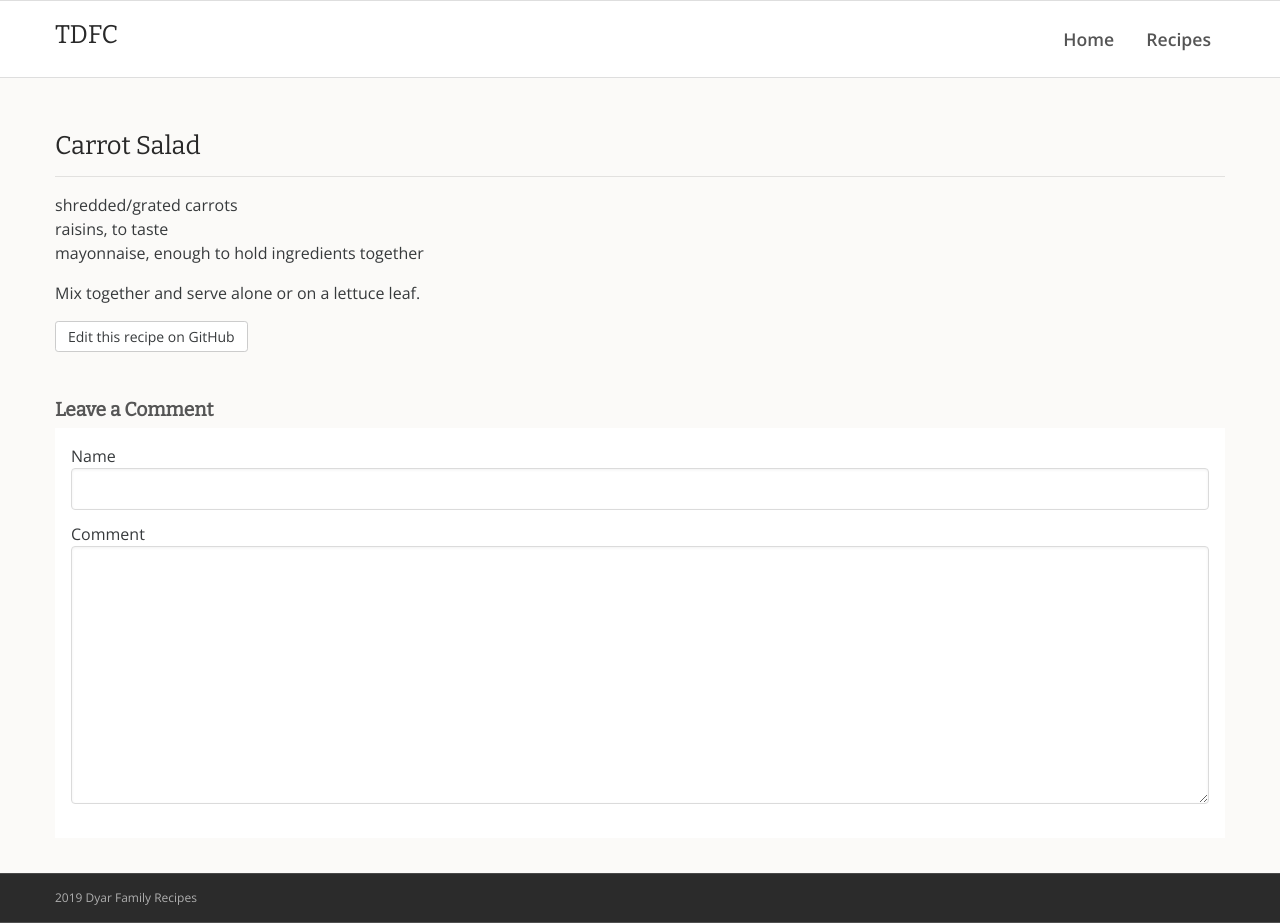
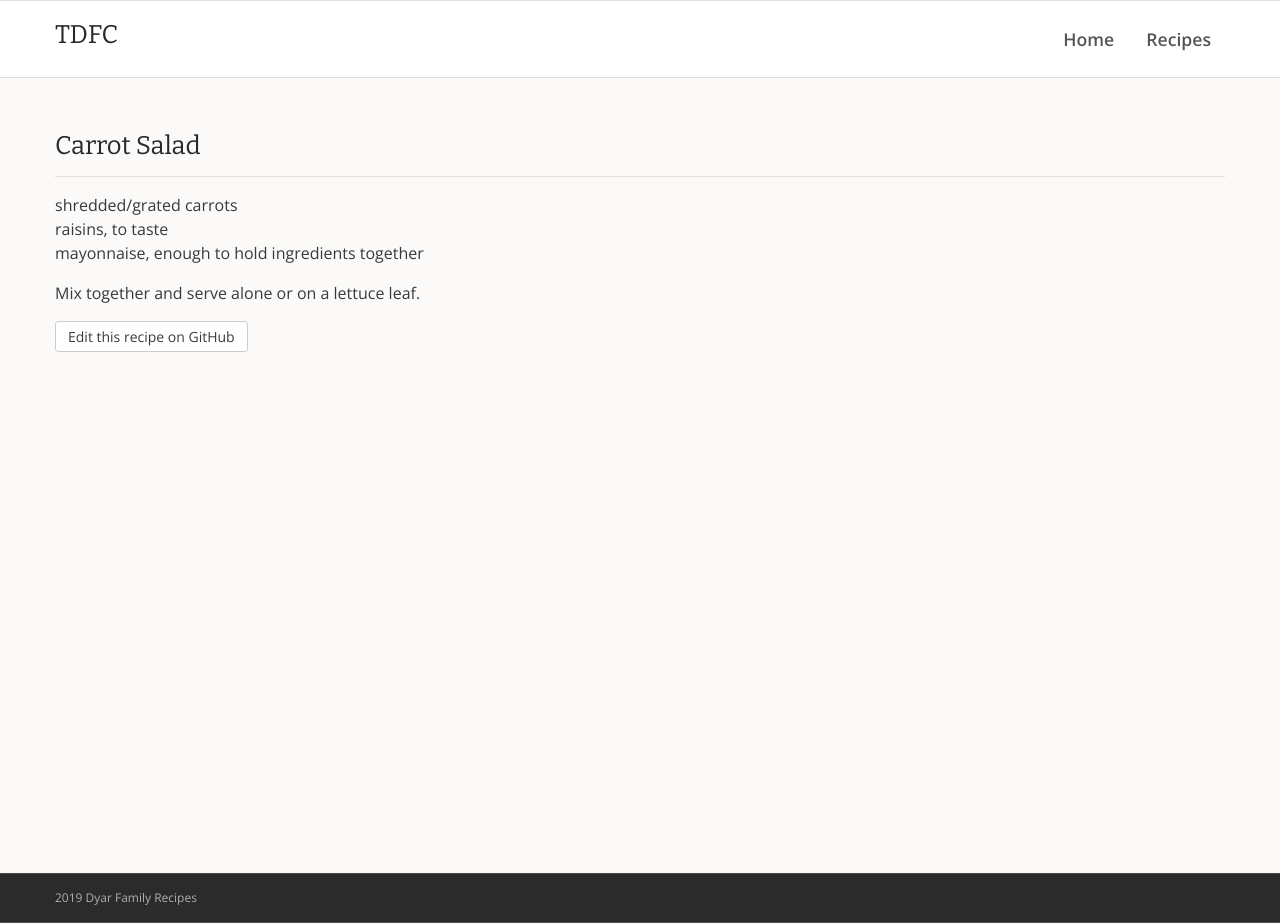
Before and after one commit to rdyar/tdfc, a Jekyll site: the page built from _soup-and-salad/carrot-salad.md, in a window 1280 px wide and 923 px high. Built offline with Jekyll 4.4.1, drawn with Linux system fonts in a browser that asks for light colours.

Commit message:
Update post_comments.html

```diff
--- a/_includes/post_comments.html
+++ b/_includes/post_comments.html
@@ -13,26 +13,3 @@
         </div>
         <!-- End static comments -->
       {% endif %}
-
- <h4 class="comments-header pad-top">Leave a Comment</h4>
-<form id="comment-form" method="post" action="https://api.staticman.net/v1/entry/rdyar/tdfc/gh-pages">
-   <fieldset>
-    <label for="comment-form-name">Name</label>
-    <input type="text" id="comment-form-name" name="fields[name]" pattern="^[a-zA-Z0-9 ?!$%&*-_]+$" tabindex="1" />
-  </fieldset>
-  <fieldset>
-    <label for="comment-form-message">Comment</label>
-    <textarea rows="10" cols="30" id="comment-form-message" name="fields[message]" pattern="^[a-zA-Z0-9 ?!$%&*-_]+$" title="Keep it simple, text and number only" tabindex="2"></textarea>
-  </fieldset>
-  <fieldset class="hidden" style="display:none;">
- <input type="hidden" name="options[redirect]" value="https://rdyar.github.io/tdfc{{page.url}}">
-    <!-- used by Staticman to generate filenames for each comment -->
-    <input type="hidden" name="options[slug]" value="{{ page.slug }}">
-    <!-- honey pot field used to filter out spam -->
-    <label for="comment-form-location">Not used. Leave blank if you are a human.</label>
-    <input type="text" id="comment-form-location" name="fields[hidden]" autocomplete="off"/>
-  </fieldset>
-  <fieldset>
-   <!--  <button class="btn btn-primary" type="submit" tabindex="3">Submit Comment</button> -->
-  </fieldset>
-</form>
```
